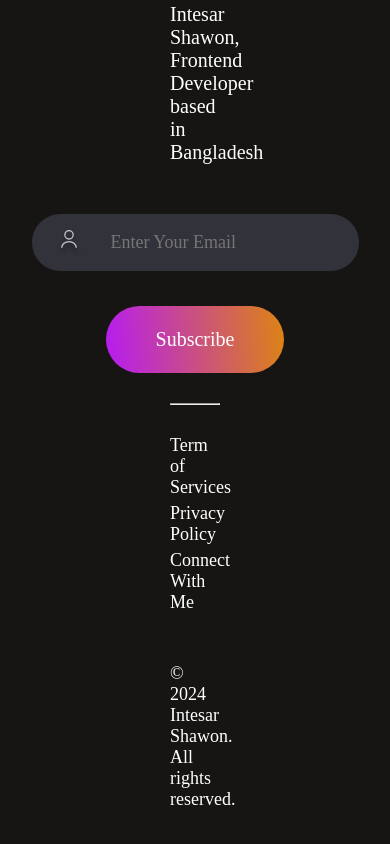
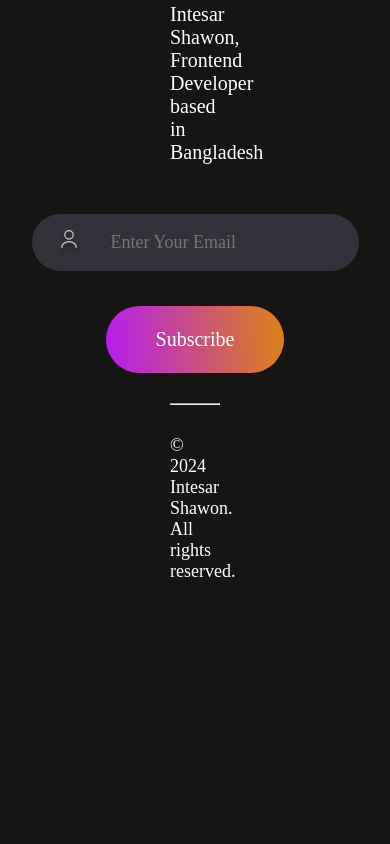
Before and after one commit to INTESARSHAWON/Portfolio, a React (Vite) app: page / in a window 390 px wide. Shown: the part 8149-8993 px from the top of the page. After the commit the page ends 8781 px from the top, so only its background shows below. Built offline with nearby package versions, Linux system fonts and the light colour scheme.

Commit message:
correction in footer

```diff
--- a/src/Components/Footer/Footer.css
+++ b/src/Components/Footer/Footer.css
@@ -67,12 +67,6 @@
     font-size: 18px;
 }
 
-.footer-bottom-right{
-    display: flex;
-    gap: 50px;
-    margin-bottom: 50px;
-}
-
 @media(max-width: 768px){
     /* .footer{
         margin: 80px 90px;
@@ -98,9 +92,4 @@
         padding: 15px 25px;
     }
 
-    .footer-bottom-right{
-        display: flex;
-        flex-direction: column;
-        gap: 5px;
-    }
 }
--- a/src/Components/Footer/Footer.jsx
+++ b/src/Components/Footer/Footer.jsx
@@ -26,11 +26,6 @@ const Footer = () => {
             <p className='footer-bottom-left'>
                 © 2024 Intesar Shawon. All rights reserved.
             </p>
-            <div className='footer-bottom-right'>
-                <p>Term of Services</p>
-                <p>Privacy Policy</p>
-                <p>Connect With Me</p>
-            </div>
         </div>
     </div>
   )
```
